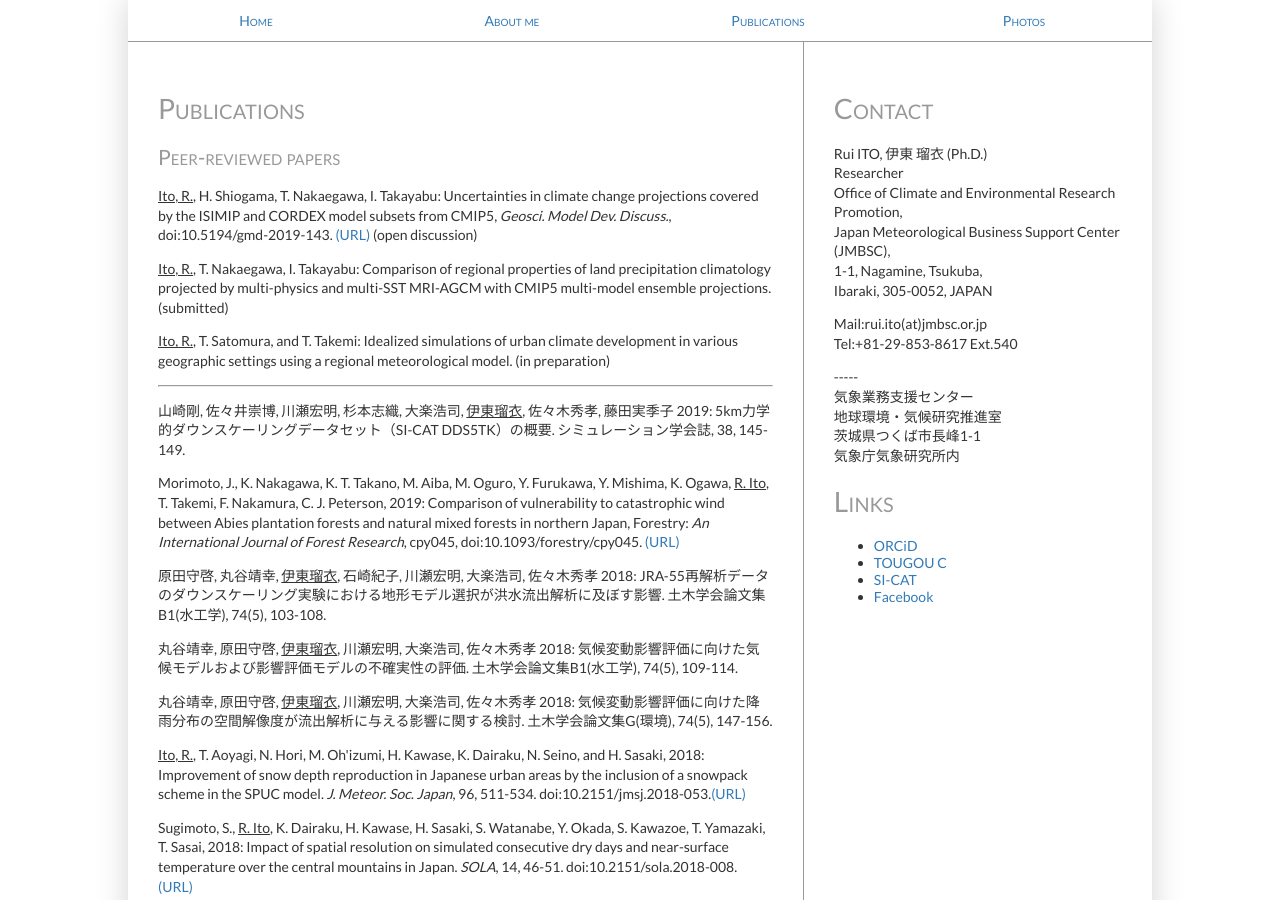
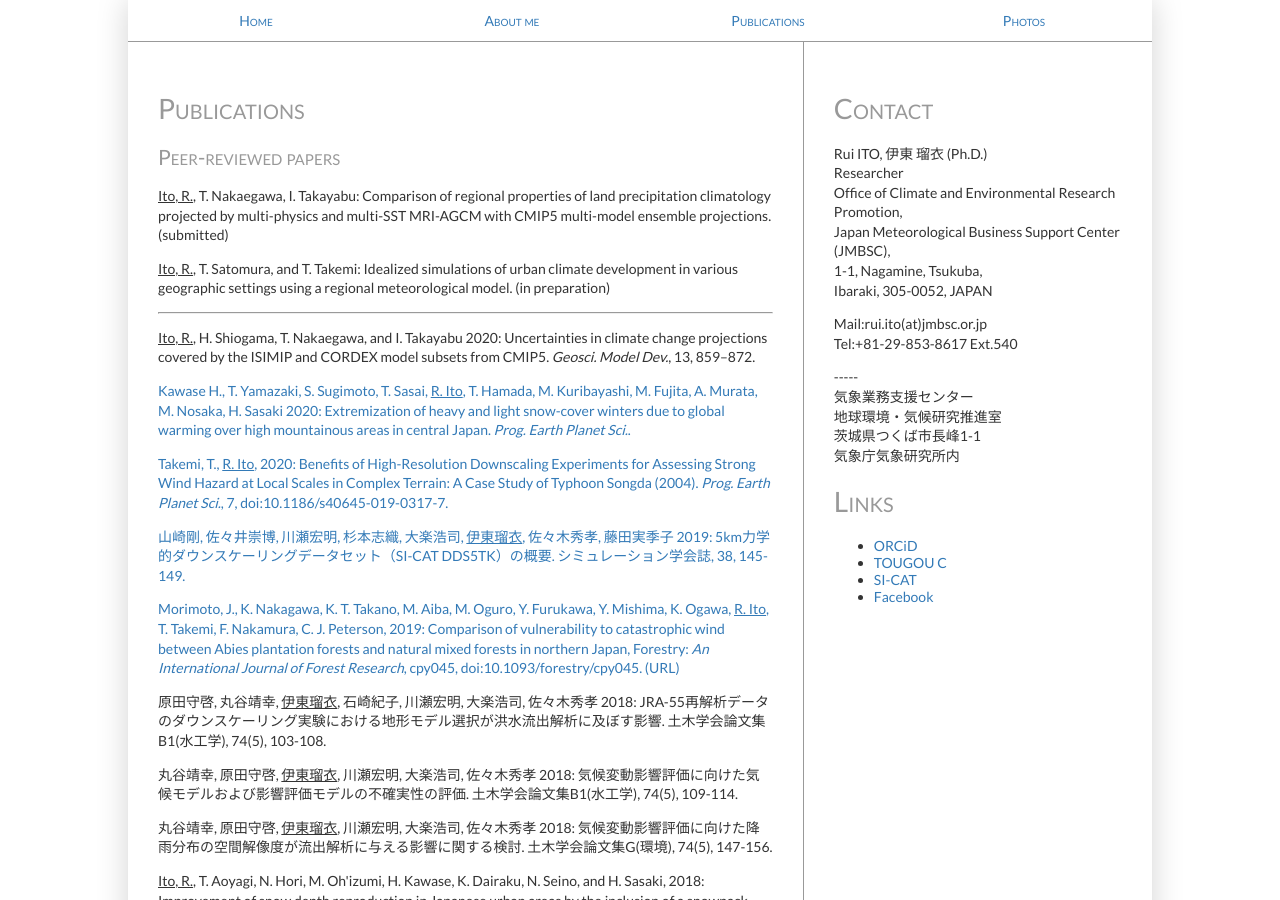
Before and after one commit to rui-climbiz/rui-climbiz.github.io, a Jekyll site: the page built from publications.html, in a window 1280 px wide and 900 px high. Built offline with Jekyll 4.4.1, drawn with Linux system fonts in a browser that asks for light colours.

Commit message:
Update publications.html

```diff
--- a/publications.html
+++ b/publications.html
@@ -5,10 +5,12 @@
 ---
 <h1>Publications</h1>
 <h2>Peer-reviewed papers</h2>
-<p><u>Ito, R.</u>, H. Shiogama, T. Nakaegawa, I. Takayabu: Uncertainties in climate change projections covered by the ISIMIP and CORDEX model subsets from CMIP5, <i>Geosci. Model Dev. Discuss.</i>, doi:10.5194/gmd-2019-143. <a href="https://doi.org/10.5194/gmd-2019-143">(URL)</a> (open discussion)</p>
 <p><u>Ito, R.</u>, T. Nakaegawa, I. Takayabu: Comparison of regional properties of land precipitation climatology projected by multi-physics and multi-SST MRI-AGCM with CMIP5 multi-model ensemble projections. (submitted)</p>
 <p><u>Ito, R.</u>, T. Satomura, and T. Takemi: Idealized simulations of urban climate development in various geographic settings using a regional meteorological model. (in preparation)</p>
 <hr>
+<p><u>Ito, R.</u>, H. Shiogama, T. Nakaegawa, and I. Takayabu 2020: Uncertainties in climate change projections covered by the ISIMIP and CORDEX model subsets from CMIP5. <i>Geosci. Model Dev.</i>, 13, 859–872. <a href="https://doi.org/10.5194/gmd-13-859-2020"(URL)</a></p>
+<p>Kawase H., T. Yamazaki, S. Sugimoto, T. Sasai, <u>R. Ito</u>, T. Hamada, M. Kuribayashi, M. Fujita, A. Murata, M. Nosaka, H. Sasaki 2020: Extremization of heavy and light snow-cover winters due to global warming over high mountainous areas in central Japan. <i>Prog. Earth Planet Sci.</i>.</p>
+<p>Takemi, T., <u>R. Ito</u>, 2020: Benefits of High-Resolution Downscaling Experiments for Assessing Strong Wind Hazard at Local Scales in Complex Terrain: A Case Study of Typhoon Songda (2004). <i>Prog. Earth Planet Sci.</i>, 7, doi:10.1186/s40645-019-0317-7. <a href="https://doi.org/10.1186/s40645-019-0317-7"(URL)</a></p>
 <p>山崎剛, 佐々井崇博, 川瀬宏明, 杉本志織, 大楽浩司, <u>伊東瑠衣</u>, 佐々木秀孝, 藤田実季子 2019: 5km力学的ダウンスケーリングデータセット（SI-CAT DDS5TK）の概要. シミュレーション学会誌, 38, 145-149.</p>
 <p>Morimoto, J., K. Nakagawa, K. T. Takano, M. Aiba, M. Oguro, Y. Furukawa, Y. Mishima, K. Ogawa, <u>R. Ito</u>, T. Takemi, F. Nakamura, C. J. Peterson, 2019: Comparison of vulnerability to catastrophic wind between Abies plantation forests and natural mixed forests in northern Japan, Forestry: <i>An International Journal of Forest Research</i>, cpy045, doi:10.1093/forestry/cpy045. <a href="https://doi.org/10.1093/forestry/cpy045">(URL)</a></p>
 <p>原田守啓, 丸谷靖幸, <u>伊東瑠衣</u>, 石崎紀子, 川瀬宏明, 大楽浩司, 佐々木秀孝 2018: JRA-55再解析データのダウンスケーリング実験における地形モデル選択が洪水流出解析に及ぼす影響. 土木学会論文集B1(水工学), 74(5), 103-108.</p>
```
